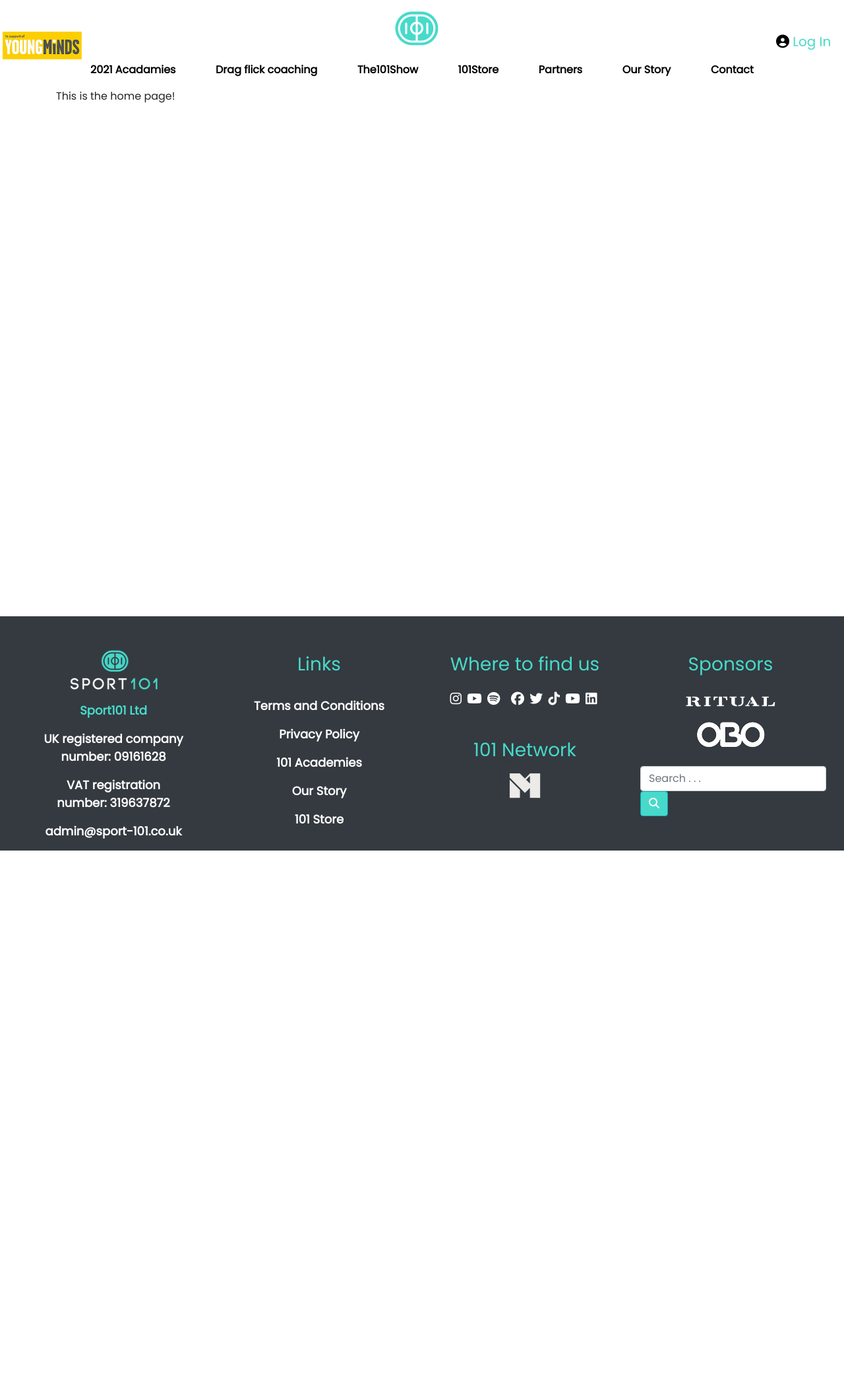
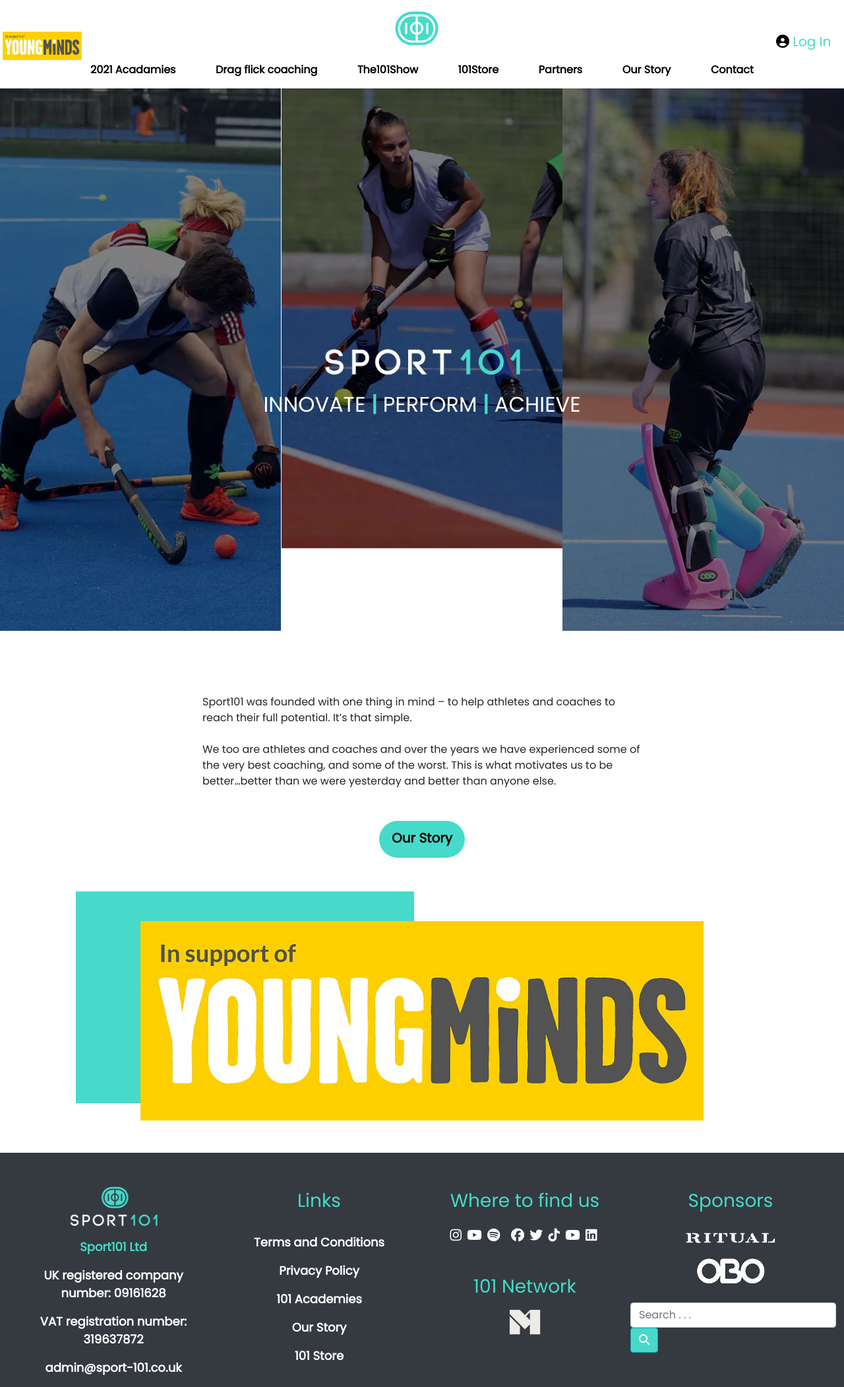
Before and after one commit to jamiebird119/sport101, a Django app: page / in a window 1280 px wide. Shown: the whole page at 66% size. Before the commit the page ends 1289 px from the top, so only its background shows below. Run offline with Django 3.2, Linux system fonts and the light colour scheme; some libraries are stand-ins or nearby versions.

Commit message:
Content added to home page

```diff
--- a/home/templates/home/home.html
+++ b/home/templates/home/home.html
@@ -1,5 +1,44 @@
 {% extends 'base.html' %}{% load static %}
 
+{% block extra_js%}
+<script src="{% static 'js/parallax.min.js' %}" type="text/javascript"></script>
+{% endblock %}
 {% block content %}
-This is the home page!
+<div class="row no-gutters">
+    <div class="d-none d-md-block col-md-4">
+        <img class="hero-image" src="{{MEDIA_URL}}images/hero1.webp">
+    </div>
+    <div class="hero-image hero-parallax col-md-4 parallax-window text-center" data-position-y="3px " data-parallax="scroll" data-image-src="{{MEDIA_URL}}images/hero2.webp">
+    </div>
+    <div class="d-none d-md-block col-md-4">
+        <img class="hero-image" src="{{MEDIA_URL}}images/hero3.webp">
+    </div>
+        <div class="col-12 d-block d-md-none">
+            <img class="hero-image" src="{{MEDIA_URL}}images/hero2.webp">
+        </div>
+</div>
+<div class="hero-overlay text-center">
+        <img class="hero-logo" src="{{MEDIA_URL}}logos/sport101_mob4.webp">
+        <h2 class="text-white hero-title"> INNOVATE <strong class="text-cyan">|</strong> PERFORM <strong class="text-cyan">|</strong> ACHIEVE</h2>
+</div>
+<div class="container py-5">
+    <p class="my-5 mx-auto story-101">
+        Sport101 was founded with one thing in mind – to help athletes and coaches to reach their full potential. It’s that simple.
+        <br>
+        <br>
+        We too are athletes and coaches and over the years we have experienced some of the very best coaching, and some of the worst. This is what motivates us to be better…better than we were yesterday and better than anyone else.
+    </p>
+    <div class="text-center">
+        <button class="bg-cyan button mb-5" href="#"> <h5 class="mx-1 mt-1"><strong>Our Story</strong></h5></button>
+    </div>
+    <div class="row">
+        <div class="col-12 text-center mt-5">
+            <img class="young-minds-ad" src="{{MEDIA_URL}}logos/YoungMindsLogo1.webp"/>
+            <div class="young-minds-bg"></div>
+        </div>
+
+    </div>
+
+
+</div>
 {% endblock%}
--- a/static/css/base.css
+++ b/static/css/base.css
@@ -1,6 +1,7 @@
 
 body{
 font-family: 'Poppins', sans-serif;
+max-width: 100vw;
 }
 
 
@@ -8,6 +9,10 @@
 .logo{
     width:76px;
     height: auto;
+}
+
+.col, .col-1, .col-10, .col-11, .col-12, .col-2, .col-3, .col-4, .col-5, .col-6, .col-7, .col-8, .col-9, .col-auto, .col-lg, .col-lg-1, .col-lg-10, .col-lg-11, .col-lg-12, .col-lg-2, .col-lg-3, .col-lg-4, .col-lg-5, .col-lg-6, .col-lg-7, .col-lg-8, .col-lg-9, .col-lg-auto, .col-md, .col-md-1, .col-md-10, .col-md-11, .col-md-12, .col-md-2, .col-md-3, .col-md-4, .col-md-5, .col-md-6, .col-md-7, .col-md-8, .col-md-9, .col-md-auto, .col-sm, .col-sm-1, .col-sm-10, .col-sm-11, .col-sm-12, .col-sm-2, .col-sm-3, .col-sm-4, .col-sm-5, .col-sm-6, .col-sm-7, .col-sm-8, .col-sm-9, .col-sm-auto, .col-xl, .col-xl-1, .col-xl-10, .col-xl-11, .col-xl-12, .col-xl-2, .col-xl-3, .col-xl-4, .col-xl-5, .col-xl-6, .col-xl-7, .col-xl-8, .col-xl-9, .col-xl-auto {
+    padding:0;
 }
 
 .young-minds-logo{
@@ -41,6 +46,25 @@
     font-size: 18px;
     word-wrap: normal;
 }
+
+.button{
+    border: 0 solid transparent;
+    border-radius: 30px;
+    background-color: rgb(71,218,202);
+    padding: 10px 15px;
+    color: black;
+    transition-timing-function: ease-in-out;
+}
+
+.button:hover{
+    color: white;
+    background-color: black;
+
+}
+
+/*  -------------------- Colors   ---------------- */
+
+
 .text-cyan{
     color: rgb(71,218,202);
 }
@@ -104,9 +128,45 @@
   font-size: 60px;
 }
 
+.container{
+    width: 75%;
+}
+/* --------------------------- Home PAGE --------------*/
 
-.container{
-    height: 100vh;
+.hero-image{
+    width: 100vw;
+    height: auto;
+}
+
+.hero-title{
+    width:100%;
+    font-size: 1.5rem;
+}
+.hero-overlay{
+    position: absolute;
+    max-width: 100vw;
+    top: 450px;
+    z-index: 7;
+}
+
+.young-minds-ad{
+    width: 75%;
+    height: auto;
+    z-index: 5;
+}
+
+.young-minds-bg{
+    background-color: rgb(71,218,202);
+    width: 45%;
+    height: 75px;
+    position: absolute;
+    left: 15px;
+    top: -20px;
+    z-index: -1;
+}
+
+.story-101{
+    width: 90%;
 }
 
 /* --------------------------- MEDIA QUERIES --------------*/
@@ -115,19 +175,55 @@
     .young-minds-logo{
     width: 100px;
     height: auto;
-}
+    }
+    .hero-title{
+        white-space: nowrap;
+        font-size: 2rem;
+    }
+
 }
 
-/* Medium devices (tablets, 768px and up)
-@media (min-width: 768px) { }*/
+/* Medium devices (tablets, 768px and up) */
+@media (min-width: 768px) {
+    .hero-image{
+        width: 33.3vw;
+        height:822px;
+    }
+    .hero-overlay{
+            top: 500px;
+            width:100%;
+        }
+    .container{
+        width: 90%
+    }
+
+    .young-minds-bg{
+        height: 140px;
+        left: 45px;
+        top: -45px;
+    }
+
+    .story-101{
+        width: 60%;
+    }
+}
 
 /* Large devices (desktops, 992px and up) */
 @media (min-width: 992px) {
+
+
     .young-minds-logo{
     width: 120px;
     height: auto;
     }
+    .young-minds-bg{
+        height: 244px;
+    }
  }
 
-// Extra large devices (large desktops, 1200px and up)
-@media (min-width: 1200px) { ... }
+/* Extra large devices (large desktops, 1200px and up)*/
+@media (min-width: 1200px) {
+    .young-minds-bg{
+        height: 321px;
+    }
+ }
--- a/templates/base.html
+++ b/templates/base.html
@@ -39,14 +39,14 @@
         <div class="row no-gutters justify-content-center w-100">
             <div class="col-xl-1 d-none d-xl-inline-block text-center">
                 <a class="navbar-brand mt-4 pt-4 ml-1">
-                    <img class="young-minds-logo" src="{{ MEDIA_URL }}logos/YoungMindsLogo.webp">
+                    <img class="young-minds-logo" src="{{ MEDIA_URL }}logos/YoungMindsLogo1.webp">
                 </a>
             </div>
             <div class="d-none d-md-inline-block col-xl-10 text-center">
-                <div class="row">
+                <div class="row no-gutters">
                     <div class="col-md-4 d-none d-md-block d-lg-none">
                         <a class="navbar-brand mt-4">
-                            <img class="young-minds-logo" src="{{ MEDIA_URL }}logos/YoungMindsLogo.webp">
+                            <img class="young-minds-logo" src="{{ MEDIA_URL }}logos/YoungMindsLogo1.webp">
                     </a>
                     </div>
                     <div class="col-12 col-md-4 col-lg-12 text-center">
@@ -58,7 +58,7 @@
                         <a class="navbar-brand mt-4 text-cyan" href="#"><i class="text-black fas fa-user-circle"></i> Log In </a>
                     </div>
                     <div class="col-12">
-                        <ul class="nav justify-content-center list-unstyled mb-2 d-none d-md-flex">
+                        <ul class="nav justify-content-center list-unstyled mb-2 d-none d-md-flex w-100">
                             <li class="nav-item  mx-auto">
                                 <a class="nav-link text-black" href="#"><strong>2021 Acadamies</strong> </a>
                             </li>
@@ -90,11 +90,11 @@
         </div>
     </nav>
 
-    <nav class="navbar navbar-expand-lg navbar-light bg-light d-md-none d-block">
-        <div class="row w-100 mx-auto">
+    <nav class="navbar navbar-expand-lg navbar-light bg-light d-md-none d-block w-100">
+        <div class="row mx-auto no-gutters">
             <div class="col-4 text-center">
                 <a class="navbar-brand mt-3">
-                    <img class="young-minds-logo" src="{{ MEDIA_URL }}logos/YoungMindsLogo.webp">
+                    <img class="young-minds-logo" src="{{ MEDIA_URL }}logos/YoungMindsLogo1.webp">
                 </a>
             </div>
             <div class="col-4 text-center">
@@ -171,10 +171,10 @@
     {% block page_header %}
     {% endblock %}
 
-    <div class="container">
-        {% block content %}
-        {% endblock %}
-    </div>
+
+    {% block content %}
+    {% endblock %}
+
     <footer>
         <nav class="navbar navbar-expand-lg navbar-dark bg-dark">
             <div class="row w-100 mt-4 mx-auto">
```
Also changed, not shown: media/images/hero1.webp (added), media/images/hero2.webp (added), media/images/hero3.webp (added), media/logos/YoungMindsLogo.webp (deleted), media/logos/YoungMindsLogo1.webp (added), media/logos/sport101_mob4.webp (added), static/js/parallax.min.js (added).
